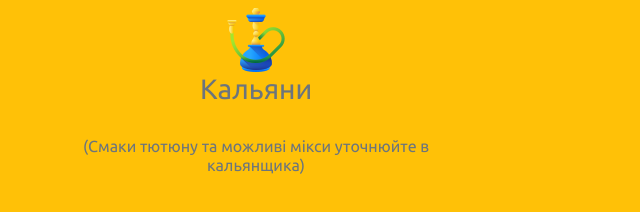
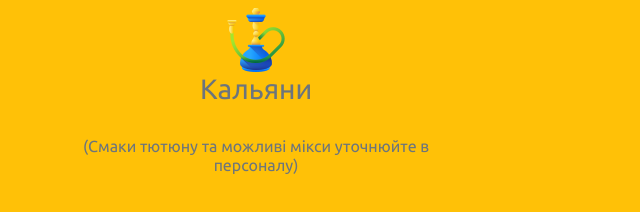
Before and after one commit to IslandSvityaz/Island, a plain HTML site: page index.html in a window 1280 px wide. Shown: the part 8240-8452 px from the top of the page, 0-640 px from the left. Drawn offline with nearby package versions, Linux system fonts and the light colour scheme.

Commit message:
Update index.html

```diff
--- a/index.html
+++ b/index.html
@@ -1131,7 +1131,7 @@
         <div class="col-sm-4 p-3">
           <img class="img-fluid" src="images/hookah-small.png">
           <h3 class="pb-4">Кальяни</h3>
-          <h6 class="pb-4">(Смаки тютюну та можливі мікси уточнюйте в кальянщика)</h6>
+          <h6 class="pb-4">(Смаки тютюну та можливі мікси уточнюйте в персоналу)</h6>
           <p><table style="width:100%">
   <tr>
     <th class ="menu-font">Міцність</th>
```
